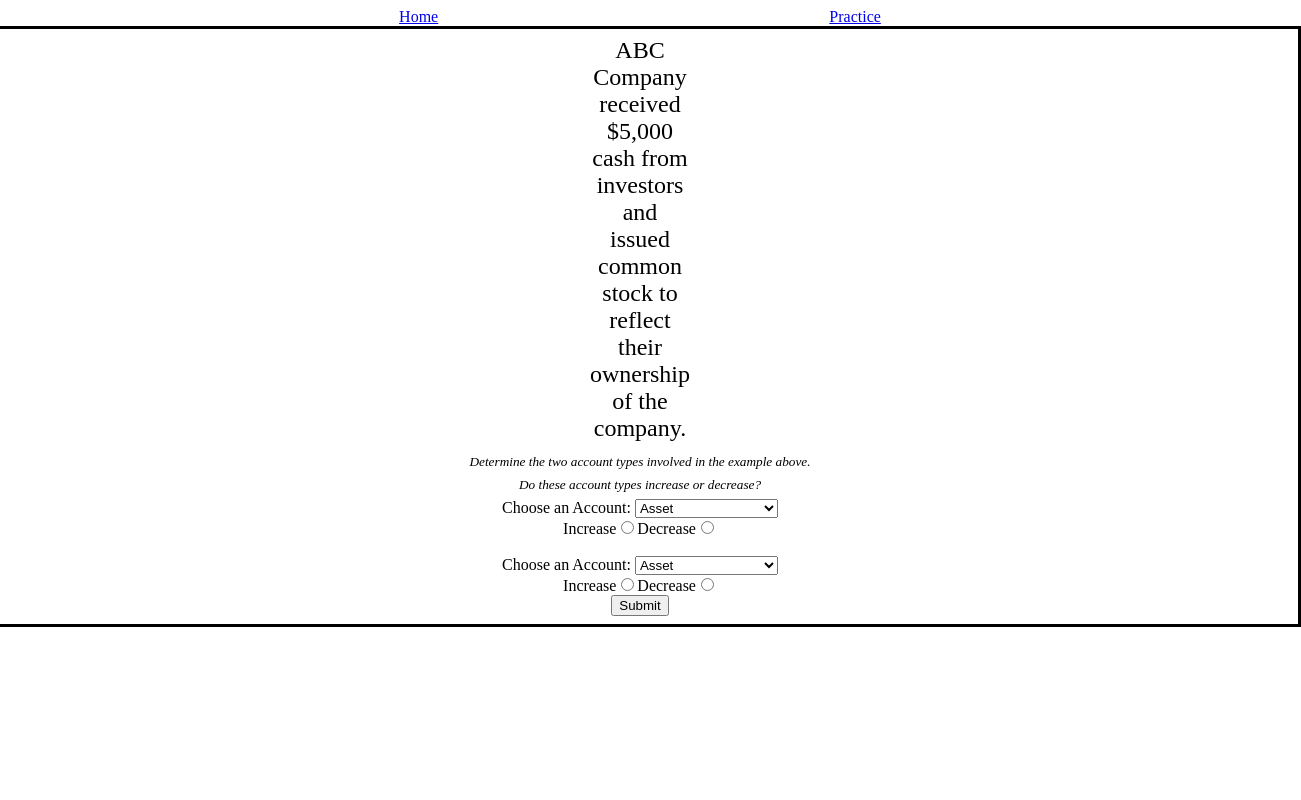
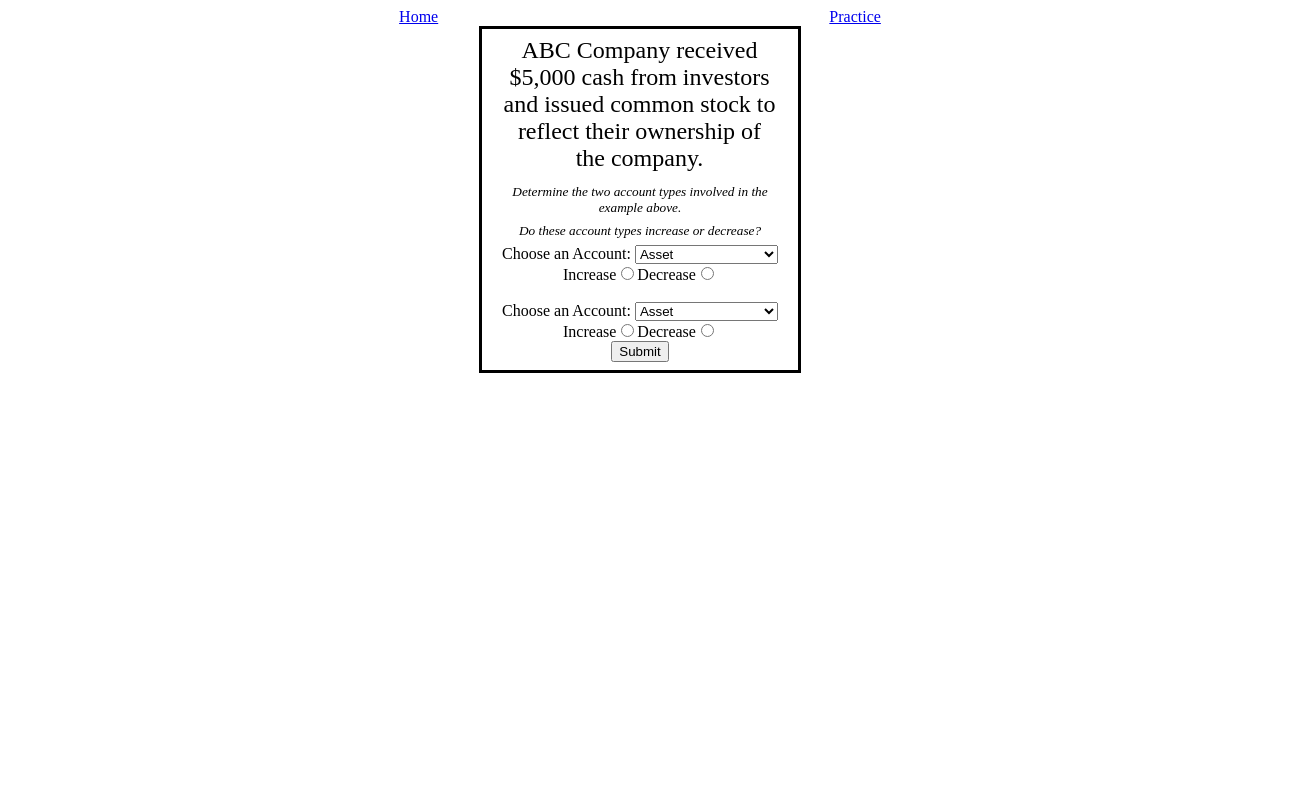
Before and after one commit to pakuhn93/financial-accounting-quiz, a React (Vite) app: page /practice/accounts in a window 1280 px wide. Shown: the top 800 px of the page, 1301 px wide, since content can reach past the window. Built offline with nearby package versions, Linux system fonts and the light colour scheme.

Commit message:
Neatened up the UI on the accounts questions

```diff
--- a/src/Pages/Accounts/accounts.css
+++ b/src/Pages/Accounts/accounts.css
@@ -2,6 +2,7 @@ form {
     border: solid;
     padding: 0.5em;
     text-align: center;
+    width: 300px;
 }
 
 h3 {
@@ -20,7 +21,8 @@ h5 {
 
 form > p {
     font-size: 1.5em;
-    margin-bottom: 0.5em;
+    margin: 0.5em;
+    width: 275px;
 }
 
 .form-centered {
@@ -32,6 +34,6 @@ form > p {
     margin-top: 0;
 }
 
-@media only screen and (min-width: 600px){
+/* @media only screen and (min-width: 600px){
 
-}
+} */
```
